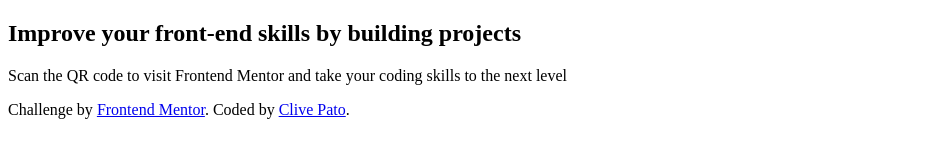
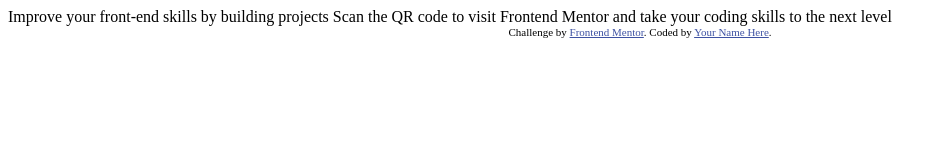
Before and after one commit to clivepato93/qr-code, a plain HTML site: page index.html in a window 1280 px wide. Shown: the whole page, without its empty margins (0-947 px from the left). Drawn offline with Linux system fonts and the light colour scheme.

Commit message:
restart challenge

```diff
--- a/index.html
+++ b/index.html
@@ -6,34 +6,23 @@
 
   <link rel="icon" type="image/png" sizes="32x32" href="./images/favicon-32x32.png">
 
-  <link rel="stylesheet" href="style.css">
   <title>Frontend Mentor | QR code component</title>
 
   <!-- Feel free to remove these styles or customise in your own stylesheet 👍 -->
-
-  <!--<img src="images/image-qr-code.png" alt="">-->
-
-
+  <style>
+    .attribution { font-size: 11px; text-align: center; }
+    .attribution a { color: hsl(228, 45%, 44%); }
+  </style>
 </head>
 <body>
-<main>
-  <div class='qr'></div>
 
-  <section class="title">
-    <h1>Improve your front-end skills by building projects</h1>
-  </section>
-  <div class="text">
-    <p>Scan the QR code to visit Frontend Mentor and take your
-      coding skills to the next level
-    </p>
+  Improve your front-end skills by building projects
+
+  Scan the QR code to visit Frontend Mentor and take your coding skills to the next level
+
+  <div class="attribution">
+    Challenge by <a href="https://www.frontendmentor.io?ref=challenge" target="_blank">Frontend Mentor</a>.
+    Coded by <a href="#">Your Name Here</a>.
   </div>
-
-</main>
-
-
-  <footer class="attribution">
-    Challenge by <a href="https://www.frontendmentor.io?ref=challenge" target="_blank">Frontend Mentor</a>.
-    Coded by <a href="#">Clive Pato</a>.
-  </footer>
 </body>
 </html>
```
